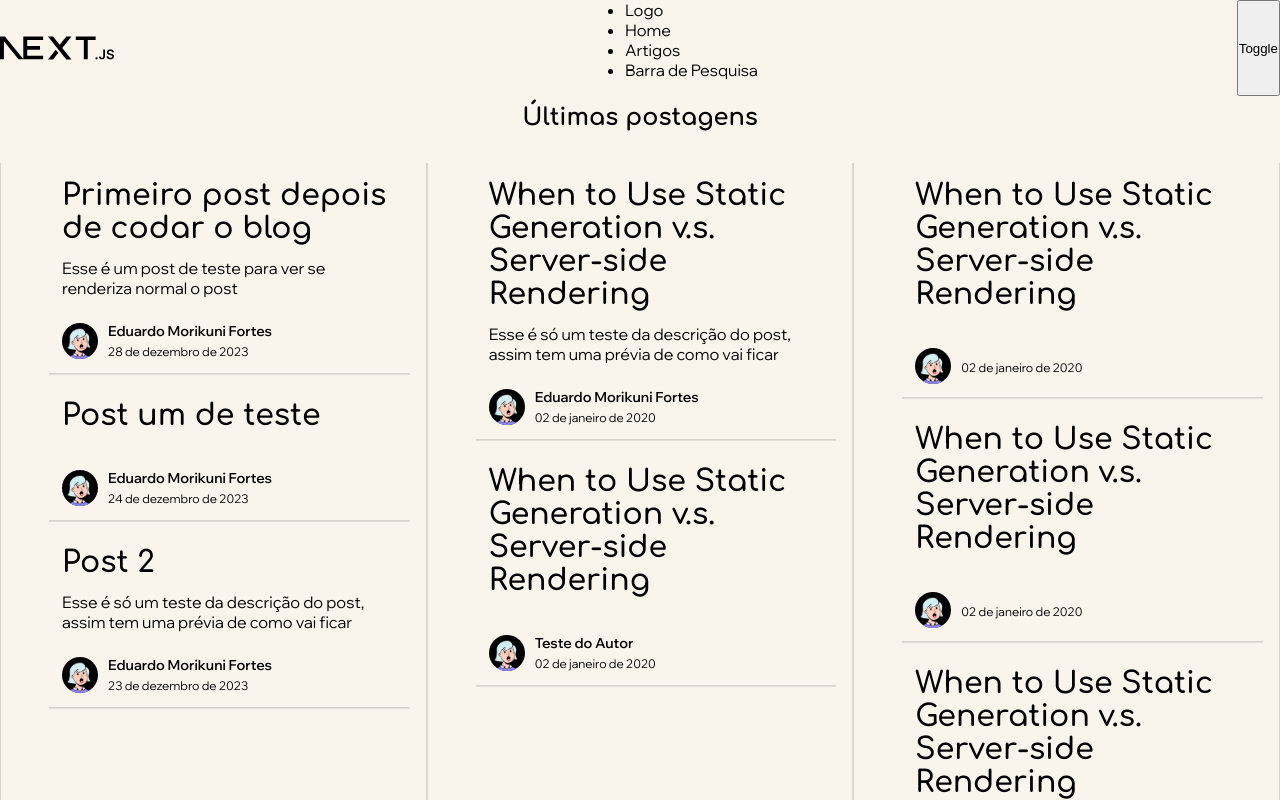
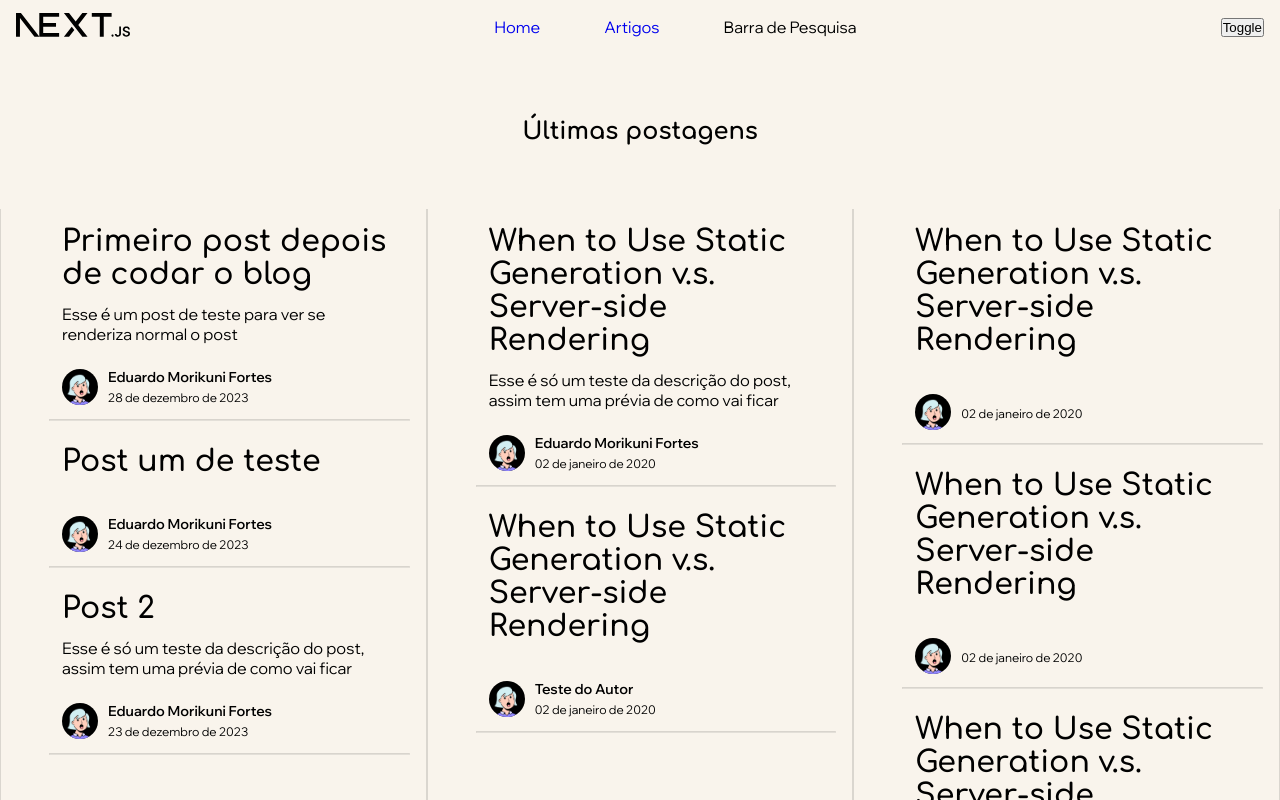
Before and after one commit to Edu-Fortes/my-blog, a Next.js app: page / in a window 1280 px wide. Shown: the top 800 px of the page. Built offline with nearby package versions, Linux system fonts and the light colour scheme.

Commit message:
style(navbar): add initial style of navbar and article page link

```diff
--- /dev/null
+++ b/app/articles/page.js
@@ -0,0 +1,3 @@
+export default function Articles() {
+  return <h1>Página de artigos</h1>;
+}
--- a/app/components/Header.js
+++ b/app/components/Header.js
@@ -1,11 +1,14 @@
 import Image from "next/image";
+import Link from "next/link";
 import logo from "/public/next.svg";
 import style from "../components/style.module.css";
 
 export default function Header({ children }) {
   return (
     <header className={style.header}>
-      <Image src={logo} alt="logo do blog" className={style.header__logo} />
+      <Link href="/">
+        <Image src={logo} alt="logo do blog" className={style.header__logo} />
+      </Link>
       {children}
       <button type="button">Toggle</button>
     </header>
--- a/app/components/Navbar.js
+++ b/app/components/Navbar.js
@@ -1,11 +1,17 @@
+import Link from "next/link";
+import styles from "./style.module.css";
+
 export default function Navbar() {
   return (
     <nav>
-      <ul>
-        <li>Logo</li>
-        <li>Home</li>
-        <li>Artigos</li>
-        <li>Barra de Pesquisa</li>
+      <ul className={styles.navbar__list}>
+        <Link href="/">
+          <li className={styles.navbar__list_item}>Home</li>
+        </Link>
+        <li className={styles.navbar__list_item}>
+          <Link href="/articles">Artigos</Link>
+        </li>
+        <li className={styles.navbar__list_item}>Barra de Pesquisa</li>
       </ul>
     </nav>
   );
--- a/app/components/style.module.css
+++ b/app/components/style.module.css
@@ -2,6 +2,8 @@
   display: flex;
   justify-content: space-between;
   min-height: 3.375rem;
+  padding-inline: 1rem;
+  align-items: center;
 }
 
 .header__logo {
@@ -9,10 +11,20 @@
   height: auto;
 }
 
+.navbar__list {
+  display: flex;
+  list-style-type: none;
+  padding: 0;
+}
+
+.navbar__list_item {
+  padding-inline: 2rem;
+}
+
 .heading {
   text-align: center;
   font-size: 1.5rem;
-  padding: 0.5rem 0 2rem;
+  padding: 4rem 0;
 }
 
 .posts {
```
